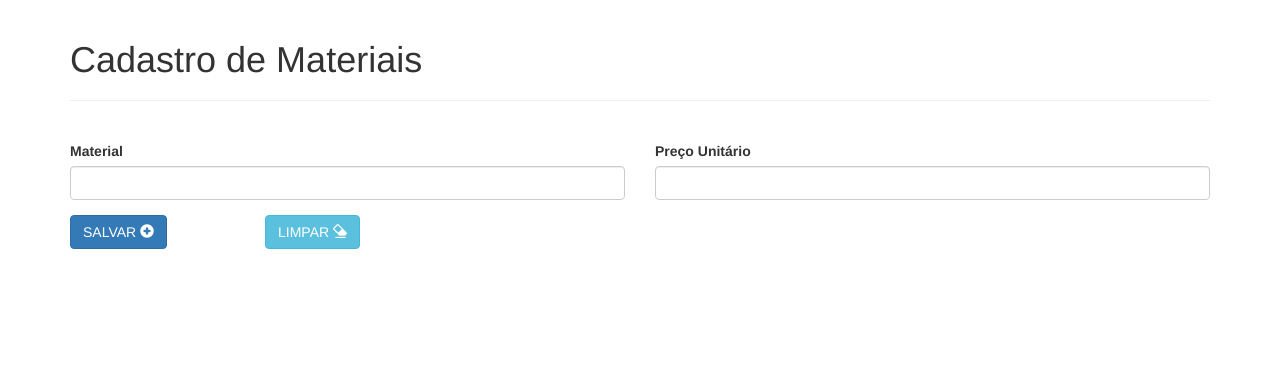
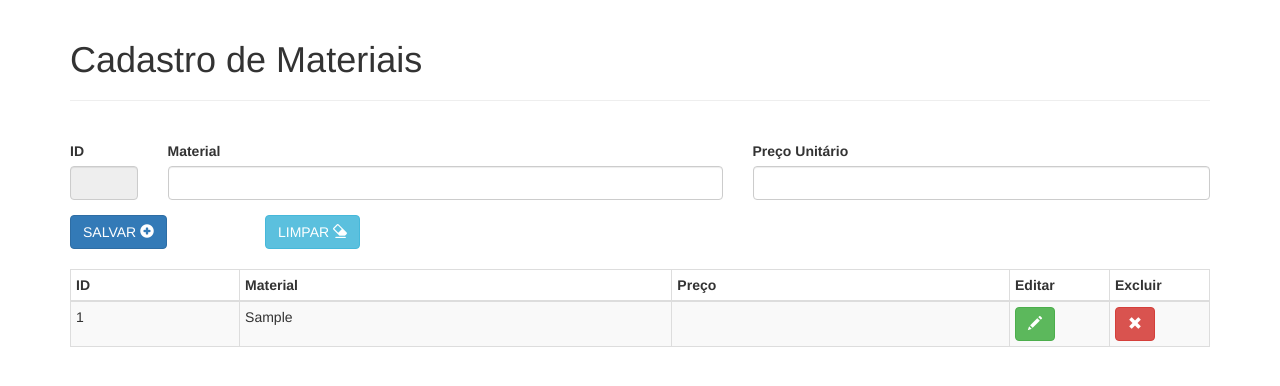
Before and after one commit to j-renan/silhouetteOr-a, a PHP site: page /projeto-silhouette-orca/material.php in a window 1280 px wide. Shown: the part 52-438 px from the top of the page. Run offline with PHP 8.4, Linux system fonts and the light colour scheme; tables that the repository leaves empty or names only in its code hold one stand-in row (values such as "Sample post"); data that the repository does not hold is empty.

Commit message:
criou tabela de materiais

```diff
--- /dev/null
+++ b/controller/material-lista.php
@@ -0,0 +1,19 @@
+<?php
+include '../dao/MaterialDAO.php';
+
+$materialDAO = new MaterialDAO();
+
+//buscar lista de materiais
+$resultados = $materialDAO->listar();
+
+$numeroLinhas = $resultados->num_rows;
+
+$listaMateriais = [];
+
+for ($i=0; $i < $numeroLinhas; $i++) {
+
+    $linha = $resultados->fetch_assoc();
+    array_push($listaMateriais, $linha);
+}
+
+?>
--- /dev/null
+++ b/views/material-tabela.php
@@ -0,0 +1,86 @@
+<?php include '../controller/material-lista.php'; ?>
+
+<!-- tabela de materiais -->
+<div class="row">
+      <div class="col-md-12">
+        <table class="table table-striped table-bordered table-hover table-condensed">
+          <!-- cabecalho da tabela -->
+          <thead>
+            <tr>
+              <th>ID</th>
+              <th>Material</th>
+              <th>Preço</th>
+              <th>Editar</th>
+              <th>Excluir</th>
+            </tr>
+          </thead>
+
+          <!-- corpo da tabela -->
+          <tbody>
+            <?php
+              for ($i=0; $i < count($listaMateriais); $i++) {
+
+                $linha = $listaMateriais[$i];
+
+
+                echo "<tr>
+                  <td> ". $linha["id"] ." </td>
+                  <td> ". $linha["material"] ." </td>
+                  <td> ". $preco["preco"] ." </td>
+
+				  <td width=\"100px\">
+					<button class=\"btn btn-success\" onclick=\"setMaterialEditar(".$linha['id'].", '".$linha['material'].",'".$linha['preco']."')\">
+						<span class=\"glyphicon glyphicon-pencil\"></span>
+					</button>
+				  </td>
+
+				  <td width=\"100px\">
+					<button class=\"btn btn-danger\" data-toggle=\"modal\" data-target=\"#janelaExcluirProduto\"
+						onclick=\"excluirMaterial(".$linha['id'].", '".$linha['material']."')\">
+						<span class=\"glyphicon glyphicon-remove\"></span>
+					</button>
+				  </td>
+
+                </tr>";
+              }
+            ?>
+
+          </tbody>
+        </table>
+      </div>
+    </div>
+	<!-- codigo javascript -->
+	<script>
+
+		function setMaterialEditar(id, material, preco) {
+			//var campoProdutoId = document.getElementById("produtoId");
+			//campoProdutoId.value = id;
+
+			//var campoProduto = document.getElementById("produto");
+			//campoProduto.value = produto;
+
+		}
+
+		function excluirMaterial(id, material) {
+			// monta a mensagem para exibir na janela modal
+			//var paragrafoExcluir = document.getElementById("mensagemExcluirProduto");
+			//var mensagem = "Deseja excluir produto " + produto + " ?";
+			//paragrafoExcluir.textContent = mensagem;
+
+			// pegando referencia do excluir produto e setando o id do produto a ser excluido
+			//var hiddenExcluirProduto = document.getElementById("excluirProduto");
+			//hiddenExcluirProduto.value = 1;
+
+			//var campoProdutoId = document.getElementById("produtoId");
+			//campoProdutoId.value = id;
+
+
+		}
+
+    function excluirMaterialConfirmar(){
+      //var formProduto = document.getElementById("formProduto");
+			//formProduto.submit();
+
+    }
+
+	</script>
--- a/views/material.php
+++ b/views/material.php
@@ -19,13 +19,19 @@
   <form action="">
   <!--linha um nome, preço unitario-->
     <div class="row">
+    <div class="col-md-1">
+			<div class="form-group">
+				<label>ID</label>
+            <input type="text" class="form-control" name="produtoId" id="produtoId" readonly/>
+          </div>
+		</div>
         <div class="col-md-6">
           <div class="form-group">
             <label>Material</label>
             <input type="text" class="form-control" name="material"/>
           </div>
         </div>
-        <div class="col-md-6">
+        <div class="col-md-5">
           <div class="form-group">
             <label>Preço Unitário</label>
             <input type="text" class="form-control" name="punitario"/>
@@ -49,6 +55,8 @@
       </div>
     </div>
     </form>
+    <br/>
+    <?php include './material-tabela.php';?>
 
   </div>
 
```
